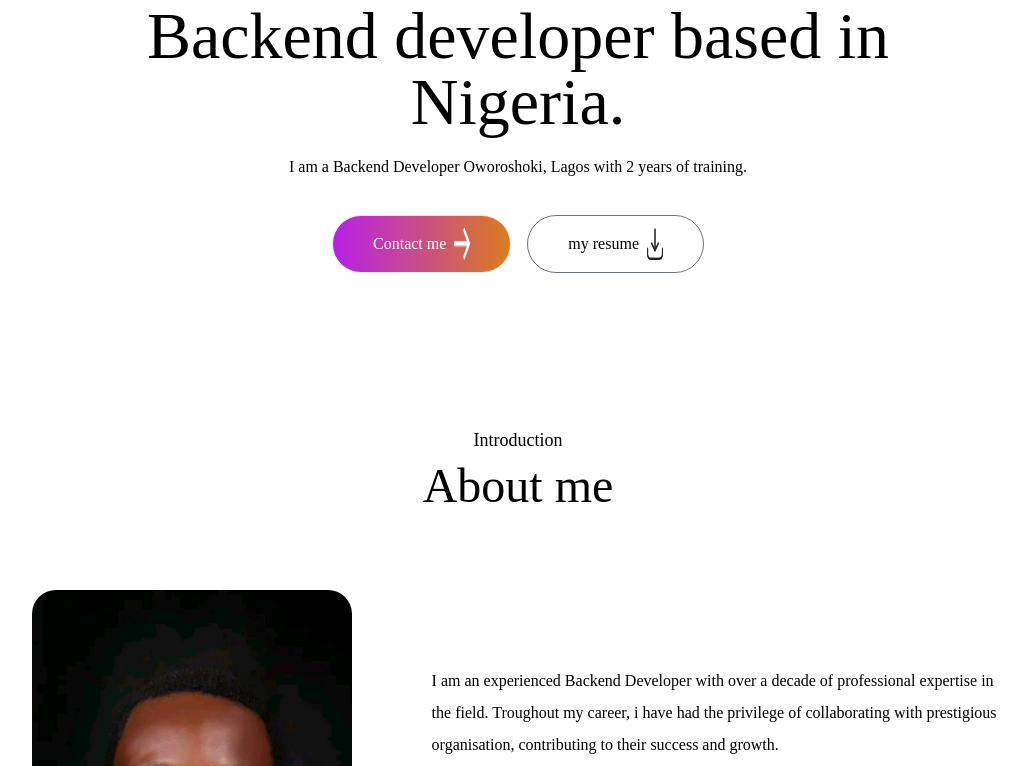
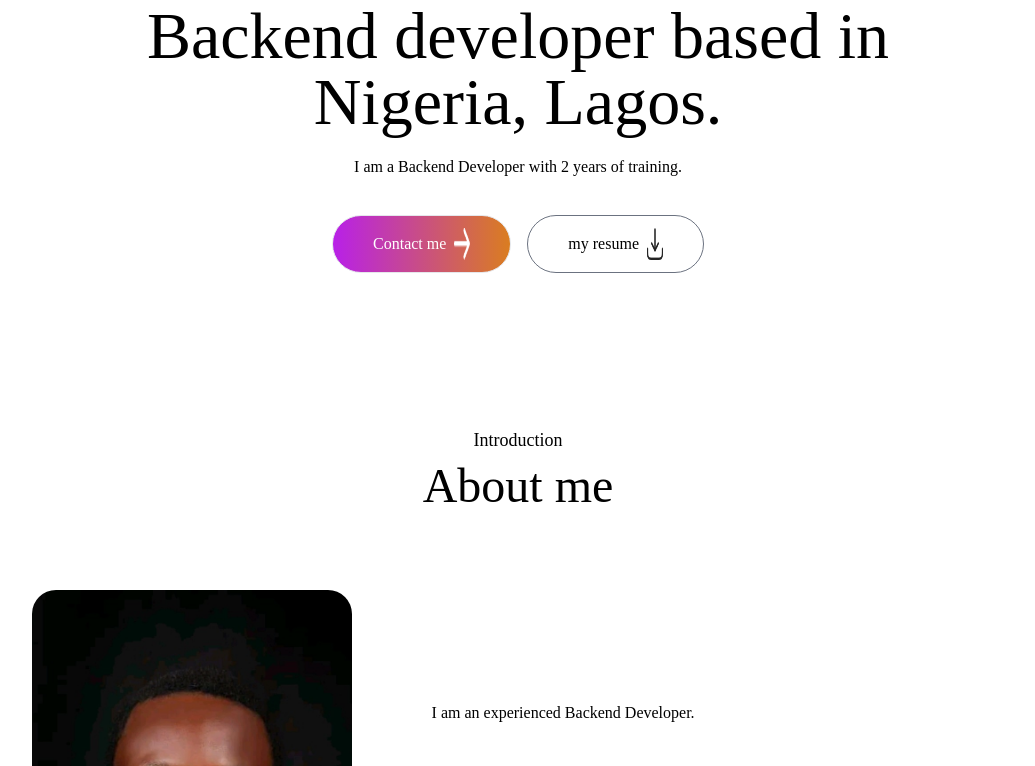
Before and after one commit to ebukadev08/portfolio, a plain HTML site: page index.html in a window 1280 px wide. Shown: the part 414-1180 px from the top of the page, without its empty margins (122-1157 px from the left). Drawn offline with nearby package versions, Linux system fonts and the light colour scheme; a web font is replaced by a local one.

Commit message:
2nd commit

```diff
--- a/index.html
+++ b/index.html
@@ -72,8 +72,8 @@
     <img src="./images/profile.ebu.png" alt="" class="rounded-full w-32">
     <h3 class="flex items-end gap-2 text-xl md:text-2xl mb-3 font-Ovo">Hi!, I'm Ebuka Victor  <img src="./images/hand-icon.png" alt="" class="w-6">
     </h3>
-    <h1 class="text-3xl sm:text-6xl lg:text-[66px] font-Ovo">Backend developer based in Nigeria.</h1>
-    <p class="max-w-2xl mx-auto font-Ovo">I am a Backend Developer Oworoshoki, Lagos with 2 years of training.
+    <h1 class="text-3xl sm:text-6xl lg:text-[66px] font-Ovo">Backend developer based in Nigeria, Lagos.</h1>
+    <p class="max-w-2xl mx-auto font-Ovo">I am a Backend Developer with 2 years of training.
     </p>
 
     <div class="flex flex-col sm:flex-row items-center gap-4 mt-4">
@@ -107,9 +107,8 @@
             </div>
         </div>
         <div class="flex-1">
-        <p class="mb-10 max-w-2xl font-Ovo">I am an experienced Backend Developer with over a decade of professional expertise in the field. Troughout my career,
-            i have had the privilege of collaborating with prestigious organisation,
-            contributing to their success and growth. </p>
+        <p class="mb-10 max-w-2xl font-Ovo">I am an experienced Backend Developer.
+         </p>
 
     <ul class="grid grid-cols-1 sm:grid-cols-3 gap-6 max-w-2xl">
         <li class="border-[0.5px] border-gray-400 p-6 rounded-xl
@@ -179,7 +178,7 @@
 <div id="services" class="w-full px-[12%] py-10 scroll-mt-20">
         <h4 class="text-center mb-2 text-lg font-Ovo">What i offer</h4>
         <h2 class="text-center text-5xl font-Ovo">My services</h2>
-        <p class="text-center max-w-2xl mx-auto mt-5 mb-12 font-Ovo">I am a Backend Developer Oworoshoki, Lagos with 5 years of experience
+        <p class="text-center max-w-2xl mx-auto mt-5 mb-12 font-Ovo">I am a Backend Developer Oworoshoki, Lagos with 2 years of experience
         in multiple companies like Microsoft, Tesla, Apple and Android.</p>
 
         <div class="grid grid-cols-auto gap-6 my-10">
```
